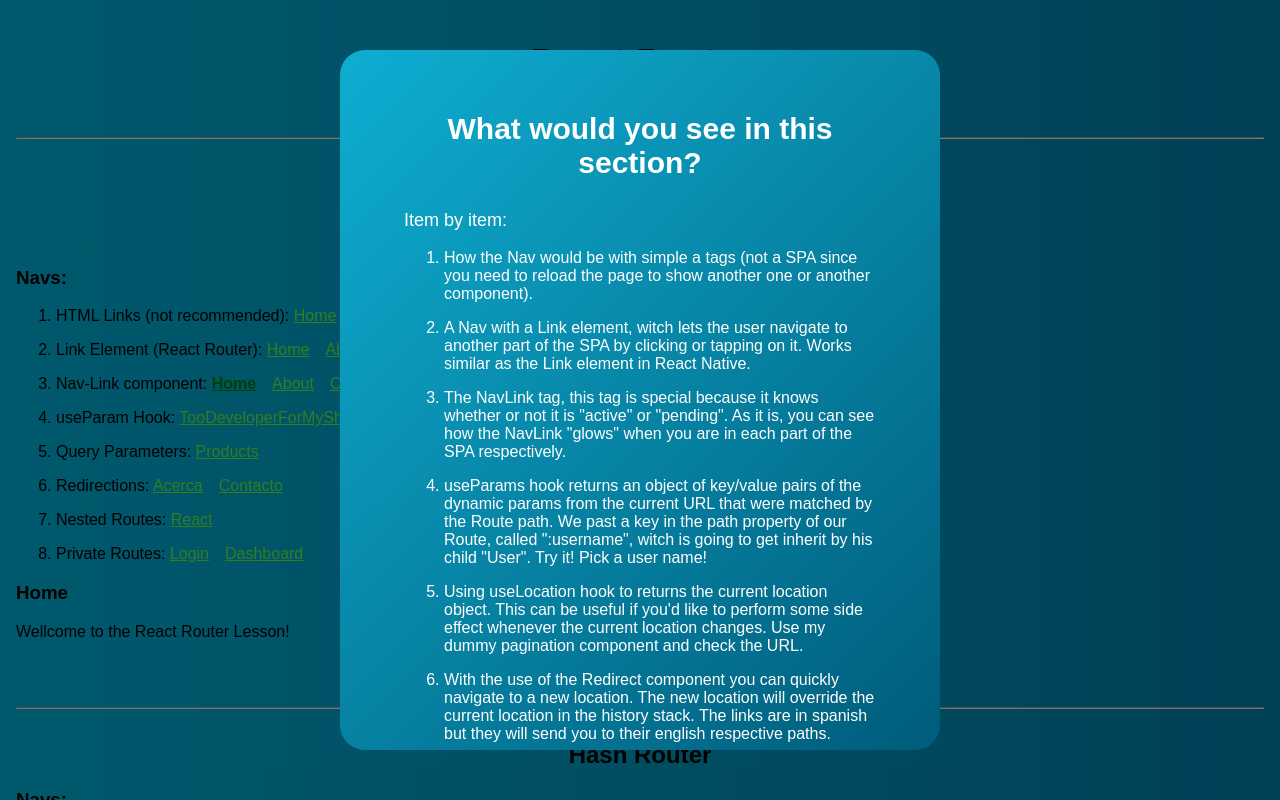
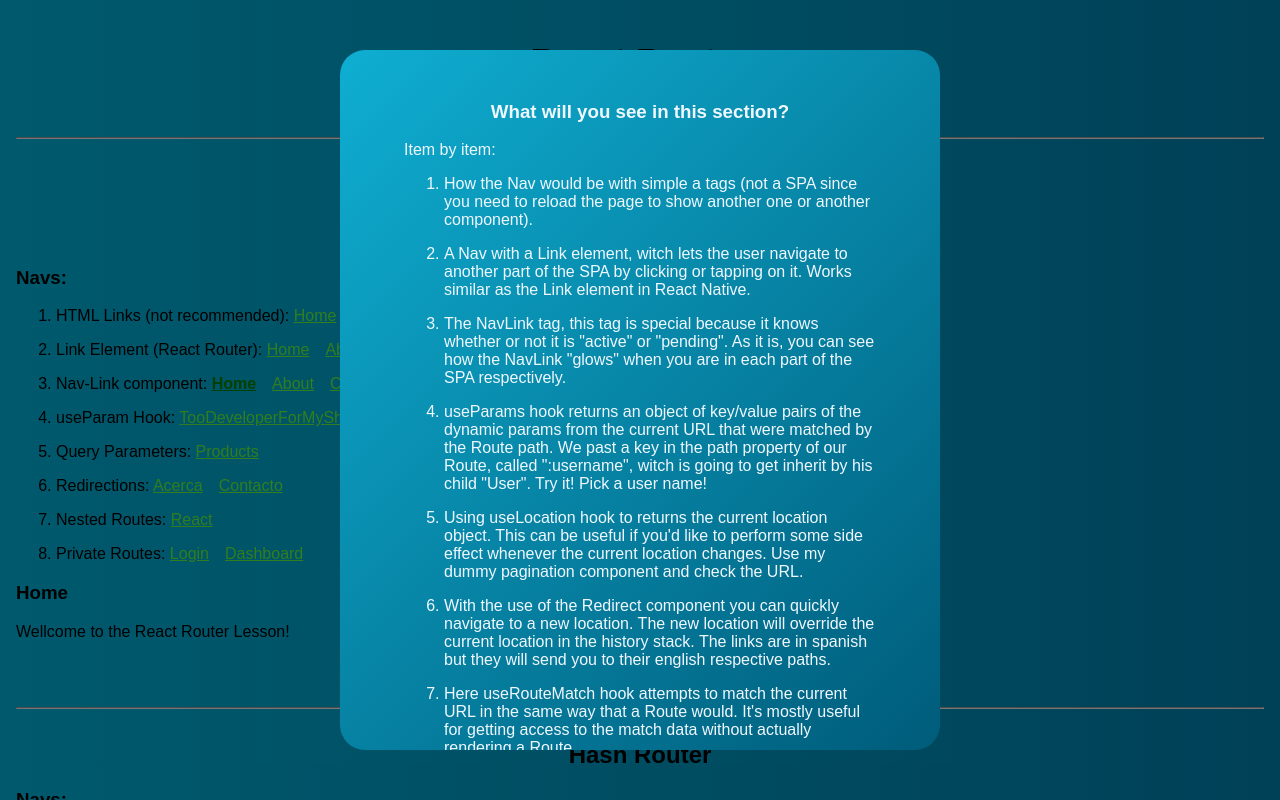
Before and after one commit to reche-git/03-React-Routes, a React (Create React App) app: page / in a window 1280 px wide. Both pictures are taken after a click on the button "Basic Concepts". Shown: the top 800 px of the page. Built offline with nearby package versions, Linux system fonts and the light colour scheme; no server answers.

Commit message:
BasicConcepts Modal re styling

```diff
--- a/src/components/BasicConcepts.js
+++ b/src/components/BasicConcepts.js
@@ -30,8 +30,10 @@ const BasicConcepts = () => {
         <img className="cursorImg" src={cursorImg} alt="Cursor Click" />
       </button>
       <Modal isOpen={isOpen} closeModal={closeModal}>
-        <div className="ExplinationModal">
-          <h3>What would you see in this section?</h3>
+        <div className="ExplinationModal-Two-Rows">
+          <h3 style={{ textAlign: "center" }}>
+            What will you see in this section?
+          </h3>
           <p>Item by item:</p>
           <ol>
             <li>
@@ -71,6 +73,12 @@ const BasicConcepts = () => {
               Here useRouteMatch hook attempts to match the current URL in the
               same way that a Route would. It's mostly useful for getting access
               to the match data without actually rendering a Route.
+            </li>
+            <li>
+              The react private route component renders child components
+              (children) if the user is logged in. If not logged in the user is
+              redirected to the /login page with the return url passed in the
+              location state property. Try our dummy example!
             </li>
           </ol>
         </div>
--- a/src/components/Modal.css
+++ b/src/components/Modal.css
@@ -154,3 +154,5 @@
     "M0,0 C0,-5 100,-5 100,0 C105,0 105,100 100,100 C100,105 0,105 0,100 C-5,100 -5,0 0,0"
   );
 }
+
+/* Explination Modal with two columns */
```
